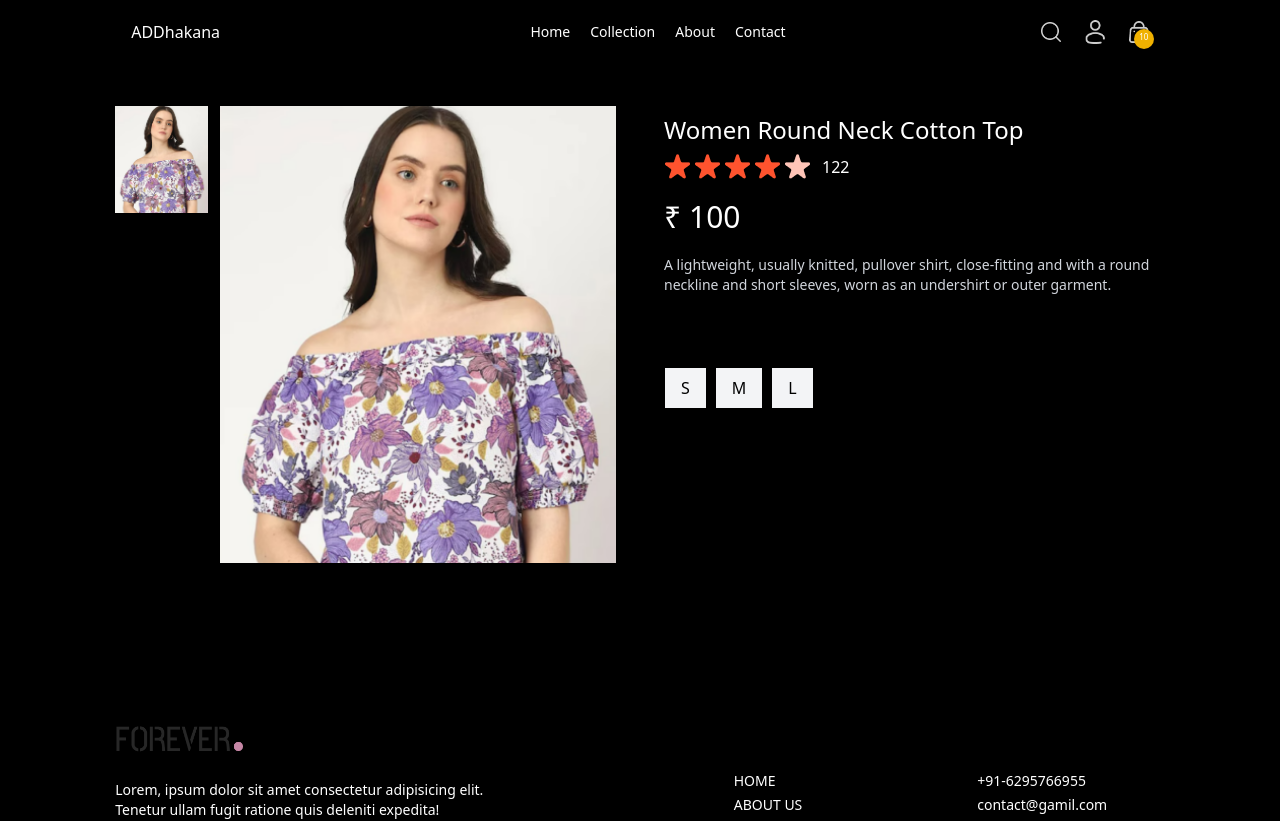
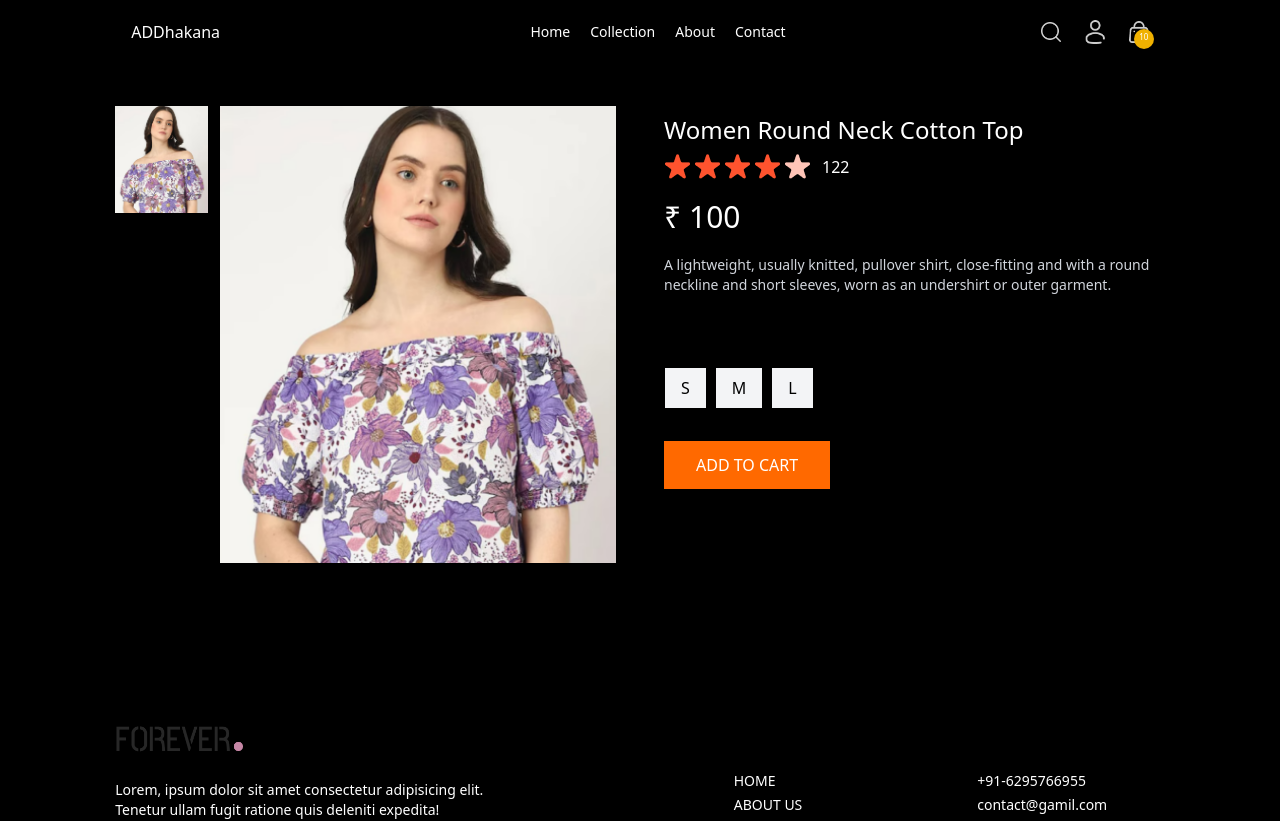
Before and after one commit to Saikatcoder/Choth-brand, a React (Vite) app: page /product/aaaaa in a window 1280 px wide. Shown: the top 821 px of the page. Built offline with nearby package versions, Linux system fonts and the light colour scheme.

Commit message:
add to cart button

```diff
--- a/src/pages/Product.jsx
+++ b/src/pages/Product.jsx
@@ -7,6 +7,7 @@
   const { products } = useContext(Shopcontext);
   const [productData, setProductData] = useState(false);
   const [image, setImage] = useState("");
+  const [size ,setSize] = useState('')
   const fetchProductData = async () => {
     products.map((item) => {
       if (item._id === productId) {
@@ -58,10 +59,11 @@
             <p>Select Size</p>
             <div className="flex gap-2">
               {productData.sizes.map((item ,index)=>(
-                <button key={index} className={`border py-2 px-4 bg-gray-100 text-black`}>{item}</button>
+                <button onClick={()=> setSize(item)} key={index} className={`border py-2 px-4 bg-gray-100 text-black ${item===size ? 'border-orange-500 border-2' : ""}`}>{item}</button>
               ))}
             </div>
           </div>
+          <button className=" text-white bg-orange-500 px-8 py-3 active:bg-gray-700">ADD TO CART</button>
         </div>
       </div>
     </div>
```
